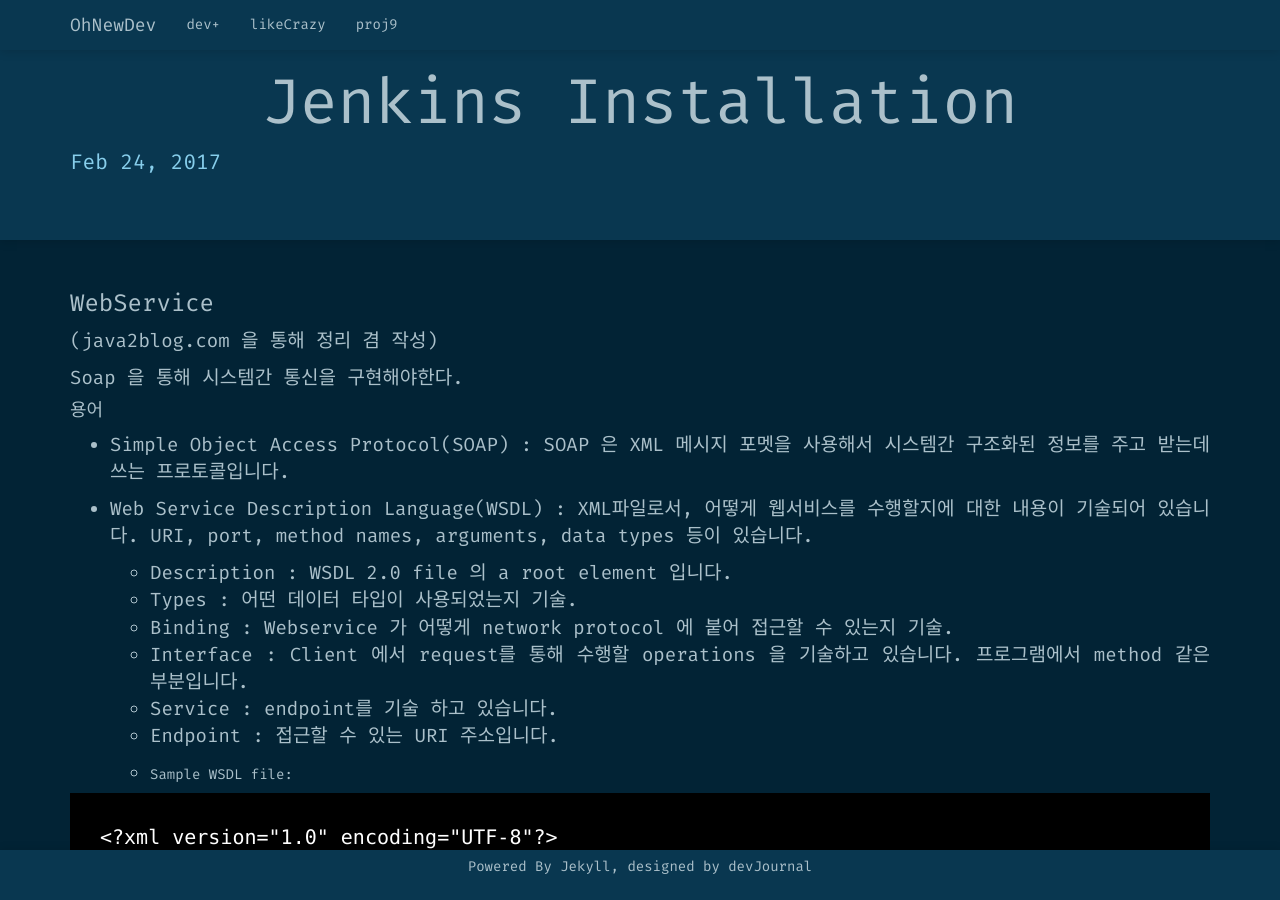
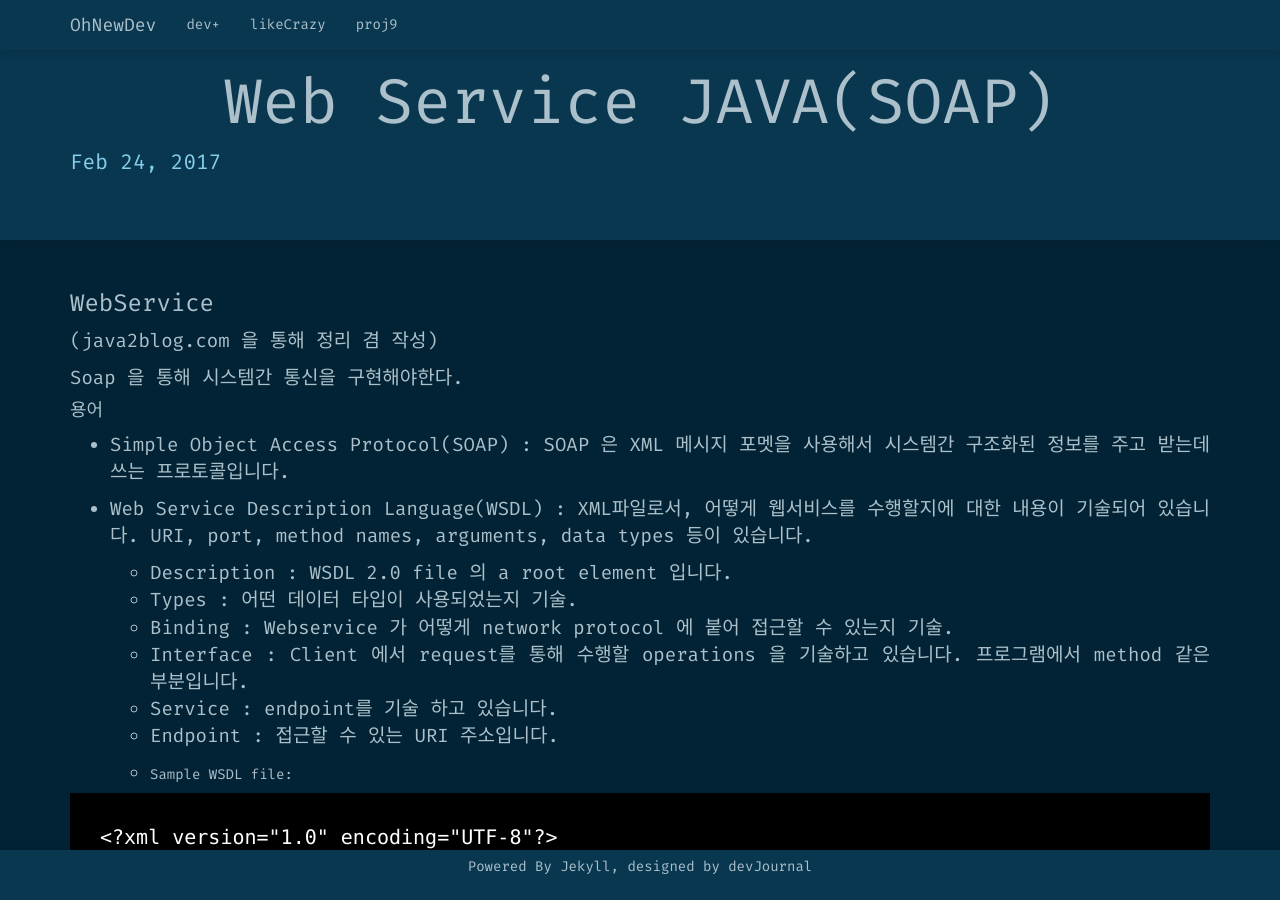
Before and after one commit to ohnewdev/ond, a Jekyll site: the page built from _posts/2017-02-24-WebService-JAVA.md, in a window 1280 px wide and 900 px high. Built offline with Jekyll 4.4.1, drawn with Linux system fonts in a browser that asks for light colours; nearby versions of some CDN libraries; some web fonts are replaced.

Commit message:
Update 2017-02-24-WebService-JAVA.md

```diff
--- a/_posts/2017-02-24-WebService-JAVA.md
+++ b/_posts/2017-02-24-WebService-JAVA.md
@@ -1,6 +1,6 @@
 ---
 layout: post
-title: "Jenkins Installation "
+title: "Web Service JAVA(SOAP)"
 categories: ["TIL"]
 ---
 
```
